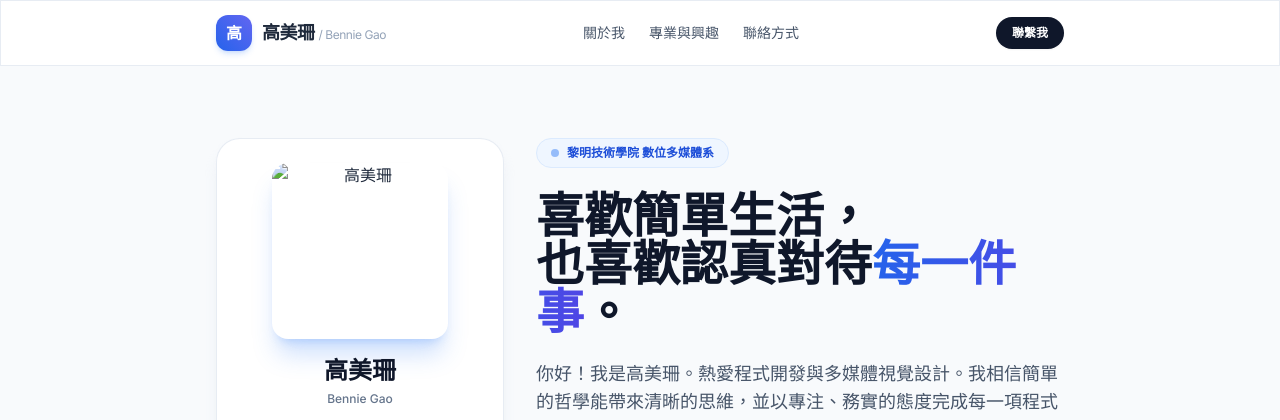
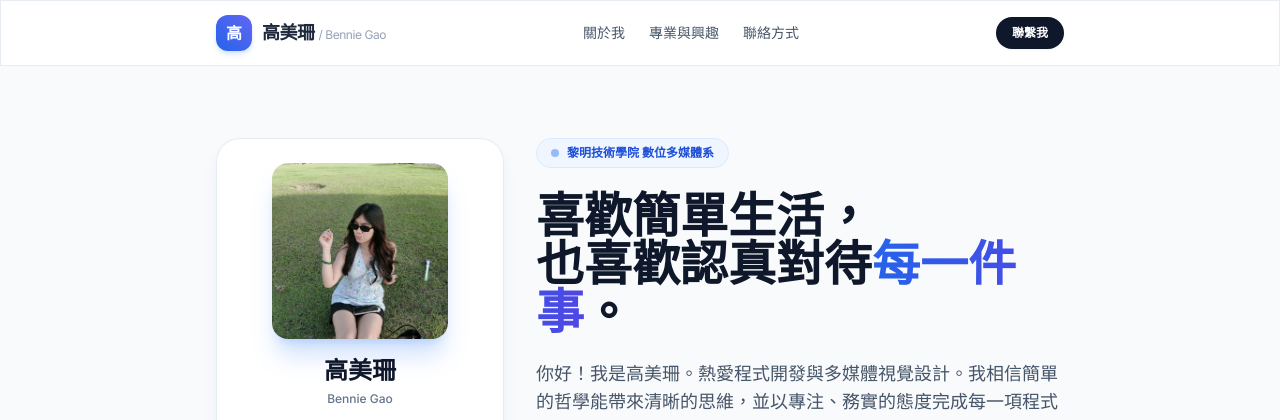
Before and after one commit to KaoMeyngan/meingansokmean, a plain HTML site: page index1.html in a window 1280 px wide. Shown: the top 420 px of the page. Drawn offline with nearby package versions, Linux system fonts and the light colour scheme.

Commit message:
Update index1.html

```diff
--- a/index1.html
+++ b/index1.html
@@ -85,7 +85,7 @@
                     <div class="glass-card p-6 rounded-3xl shadow-lg shadow-slate-200/60 border border-slate-200/80 space-y-4">
 
                         <!-- 個人照片（已調整為適中大小並置中對齊人物） -->
-                        <img src="IMG_7865.jpeg" alt="高美珊" class="w-44 h-44 mx-auto rounded-2xl object-cover object-center shadow-xl shadow-blue-500/25">
+                        <img src="01.jpeg" alt="高美珊" class="w-44 h-44 mx-auto rounded-2xl object-cover object-center shadow-xl shadow-blue-500/25">
 
                         <div>
                             <h2 class="text-2xl font-bold text-slate-900">高美珊</h2>
```
